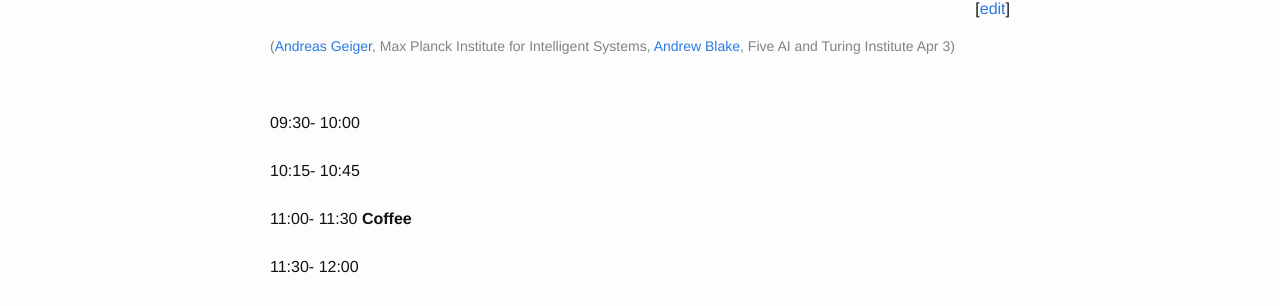
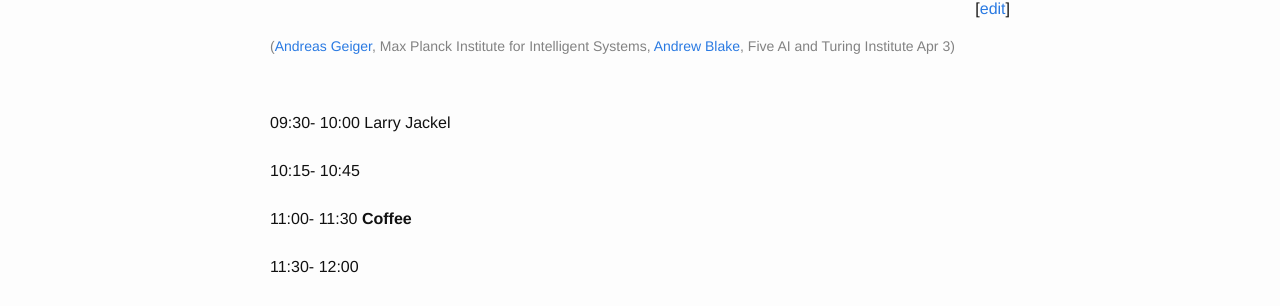
Before and after one commit to dalimeeting/dalimeeting.github.io, a Jekyll site: the page built from _posts/2018-04-03-autonomous-driving.md, in a window 1280 px wide. Shown: the part 498-804 px from the top of the page. Built offline with Jekyll 4.4.1, drawn with Linux system fonts in a browser that asks for light colours.

Commit message:
Update 2018-04-03-autonomous-driving.md

```diff
--- a/_posts/2018-04-03-autonomous-driving.md
+++ b/_posts/2018-04-03-autonomous-driving.md
@@ -19,8 +19,8 @@ show_abstracts: false
 talks:
 - title:
   author:
-  - family:
-    given:
+  - family:  Jackel
+    given: Larry
     url:
     institute:
   youtube:
```
